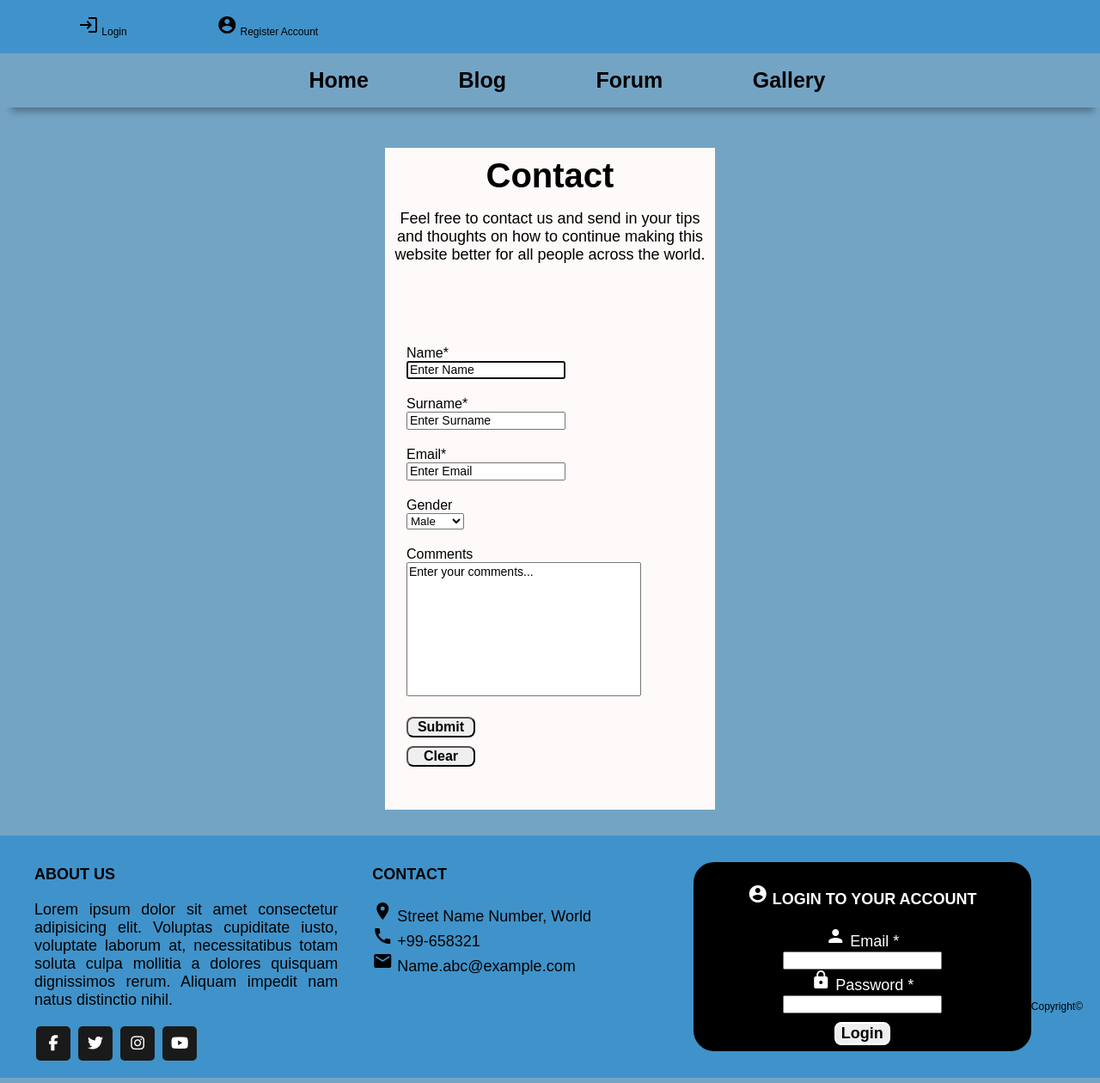
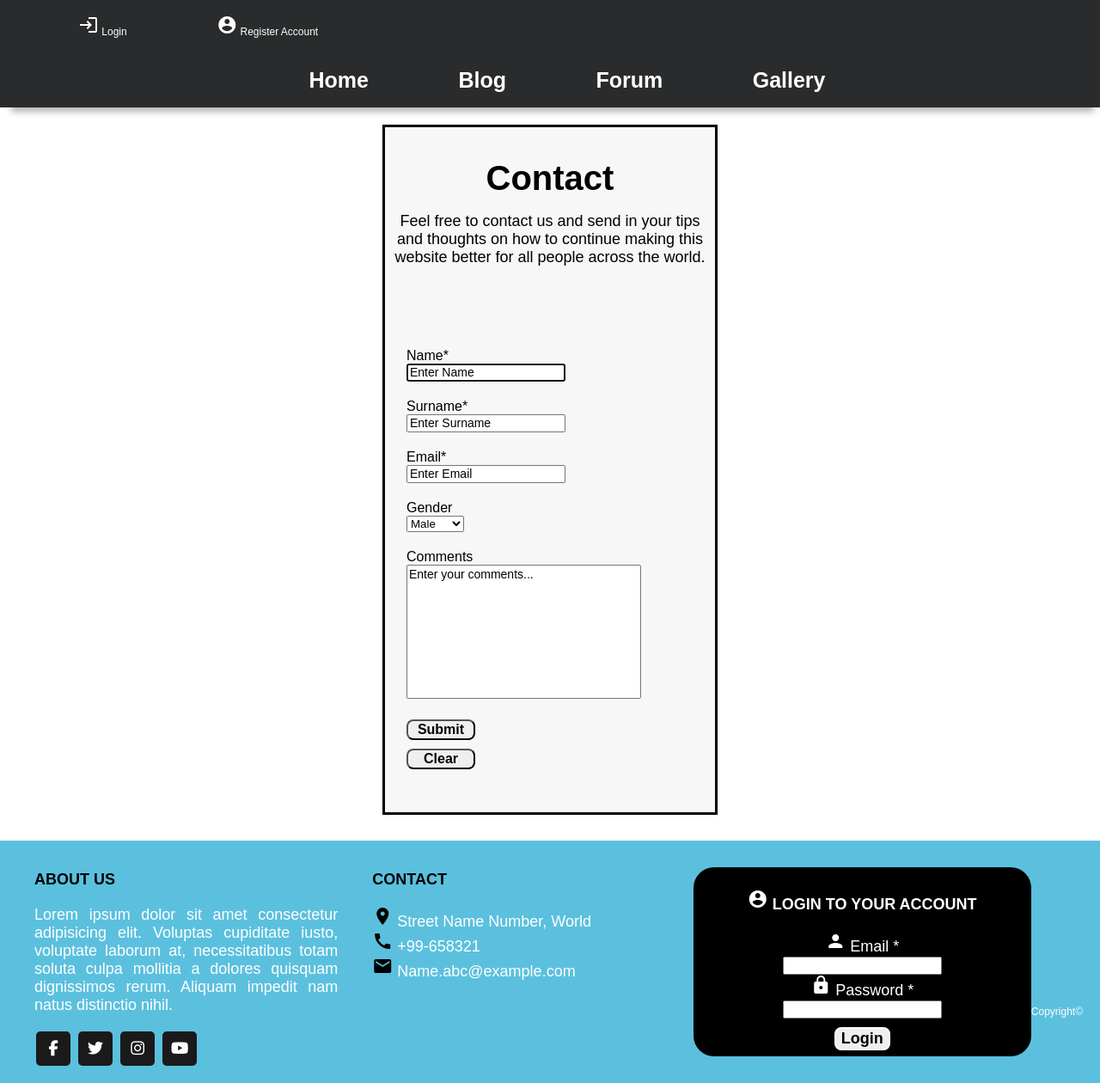
Before and after one commit to Spirot101/Berger-Web, a PHP site: page /Contact/contact.php in a window 1280 px wide. Shown: the whole page at 86% size. Run offline with PHP 8.4, Linux system fonts and the light colour scheme; some libraries are stand-ins or nearby versions.

Commit message:
color, etc

```diff
--- a/Contact/contact.css
+++ b/Contact/contact.css
@@ -1,8 +1,11 @@
+:root {
+	--main-background-color: #292b2c;
+	--main-border: solid 3px black;
+}
 * {
 	font-family: Arial, Helvetica, sans-serif;
 }
 body {
-	background-color: rgb(116, 164, 196);
 	margin: 0;
 }
 p {
@@ -14,14 +17,14 @@ a {
 }
 
 .header {
-	background-color: rgb(63, 147, 202);
+	background-color: var(--main-background-color);
 	padding: 1px;
 	box-shadow: 3px 15px 8px -10px rgba(0, 0, 0, 0.3);
   transition: all 0.13s ease-in;
 }
 .head-list {
 	font-size: 12px;
-	color: black;
+	color: white;
 }
 .head-list:hover {
 	color: white;
@@ -35,14 +38,14 @@ a {
 }
 
 .main-site {
-	background-color: rgb(116, 164, 196);
+	background-color: var(--main-background-color);
 	text-align: center;
 	padding: 1px;
 	box-shadow: 3px 15px 8px -10px rgba(0, 0, 0, 0.3);
   transition: all 0.13s ease-in;
 }
 .main-list {
-	color: black;
+	color: white;
 }
 .main-list:hover {
 	color: white;
@@ -58,7 +61,8 @@ a {
 .contact {
 	width: 30%;
 	margin: auto;
-	background-color: snow;
+	background-color: #f7f7f7;
+	border: var(--main-border);
   position: relative;
   top: 20px;
 	padding-bottom: 50px;
@@ -110,7 +114,7 @@ a {
 }
 
 footer {
-	background-color: rgb(63, 147, 202);
+	background-color: #5bc0de;
 	font-size: 18px;
   position: relative;
   top: 50px;
@@ -121,6 +125,9 @@ footer {
 .main-footer, .box {
 	flex-basis: 50%;
 	padding: 10px 20px;
+}
+.footer-text {
+	color: white;
 }
 .box h2 {
 	font-size: 1.125rem;
@@ -172,6 +179,7 @@ footer {
 }
 .copyright {
 	margin-top: 170px;
+	color: white;
 }
 .copy {
 	font-size: 12px;
--- a/Contact/contact.php
+++ b/Contact/contact.php
@@ -37,7 +37,7 @@
 
 			<form class="form" action="#">
 				<div class="label">
-					<label>Name*</label>
+					<label>Name*</label> <br>
 					<input type="text" name="name" placeholder="Enter Name" autofocus required>
 				</div>
 
--- a/Templates/footer.php
+++ b/Templates/footer.php
@@ -3,7 +3,7 @@
       <div class="left box">
         <h2>About us</h2>
         <div class="content">
-          <p>Lorem ipsum dolor sit amet consectetur adipisicing elit. Voluptas cupiditate iusto, voluptate laborum at, necessitatibus totam soluta culpa mollitia a dolores quisquam dignissimos rerum. Aliquam impedit nam natus distinctio nihil.</p>
+          <p class="footer-text">Lorem ipsum dolor sit amet consectetur adipisicing elit. Voluptas cupiditate iusto, voluptate laborum at, necessitatibus totam soluta culpa mollitia a dolores quisquam dignissimos rerum. Aliquam impedit nam natus distinctio nihil.</p>
           <div class="social">
 
             <a class="icon" href="#"><span class="fa fa-facebook"></span></a>
--- a/forMe.txt
+++ b/forMe.txt
@@ -4,8 +4,6 @@
 2. Header - understrukning som hover:
 
 3. register account, inte create account
-
-4. color - ändra färgen på sidan till snyggare
 
 5. register - gör register sidan snyggare, med bild som bakgrund till exempel
 
@@ -18,7 +16,10 @@
 9. Contact - gör så man  kan skicka email med hjälp av php - https://www.youtube.com/watch?v=4q0gYjAVonI&list=PL0eyrZgxdwhwBToawjm9faF1ixePexft-&index=59&ab_channel=DaniKrossing
 
 11. registration - fixa registration så den har 5 tabeller istället - https://www.youtube.com/watch?v=3FSNgLDjors&ab_channel=ProgrammingKnowledge
+11. registration - fixa så man kommer till login sidan när man registrerar
 
 12. blog - make super admin - https://www.youtube.com/watch?v=mAutSTx3s4M&list=PLRheCL1cXHrvKqYXmyArH55g5VkPhpzzP&index=28
 
 13. netlify - vf funkar inte index.php fil?
+
+14. main sidan - gör snyggare, med hjälp av blog.css etc...
--- a/index.html
+++ b/index.html
@@ -77,7 +77,7 @@
       <div class="left box">
         <h2>About us</h2>
         <div class="content">
-          <p>Lorem ipsum dolor sit amet consectetur adipisicing elit. Voluptas cupiditate iusto, voluptate laborum at, necessitatibus totam soluta culpa mollitia a dolores quisquam dignissimos rerum. Aliquam impedit nam natus distinctio nihil.</p>
+          <p class="footer-text">Lorem ipsum dolor sit amet consectetur adipisicing elit. Voluptas cupiditate iusto, voluptate laborum at, necessitatibus totam soluta culpa mollitia a dolores quisquam dignissimos rerum. Aliquam impedit nam natus distinctio nihil.</p>
           <div class="social">
 
             <a class="icon" href="#"><span class="fa fa-facebook"></span></a>
--- a/php-blog/post.php
+++ b/php-blog/post.php
@@ -65,6 +65,7 @@ include('includes/navbar.php');
                     <!-- ändra bild storlek med classen -->
                     <img src="uploads/posts/<?= $postItems['image'] ?>" class="w-25" alt="<?=$postItems['name'];?>" />
                   <?php endif; ?>
+                  <hr>
                   <div>
                     <?=$postItems['description'];?>
                   </div>
```
Also changed, not shown: Gallery/gallery.css (+13 -6 lines), style.css (+14 -7 lines).
